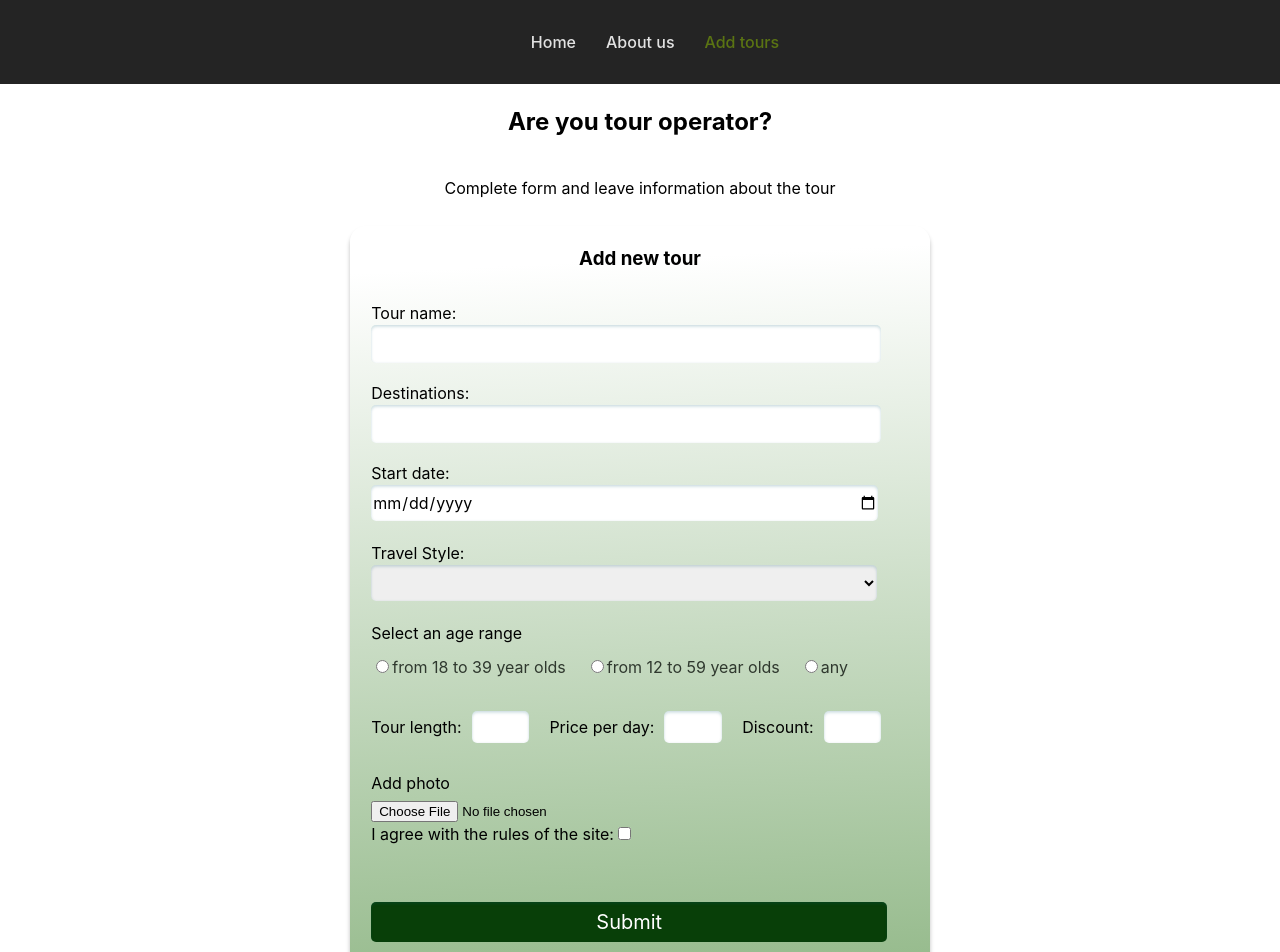
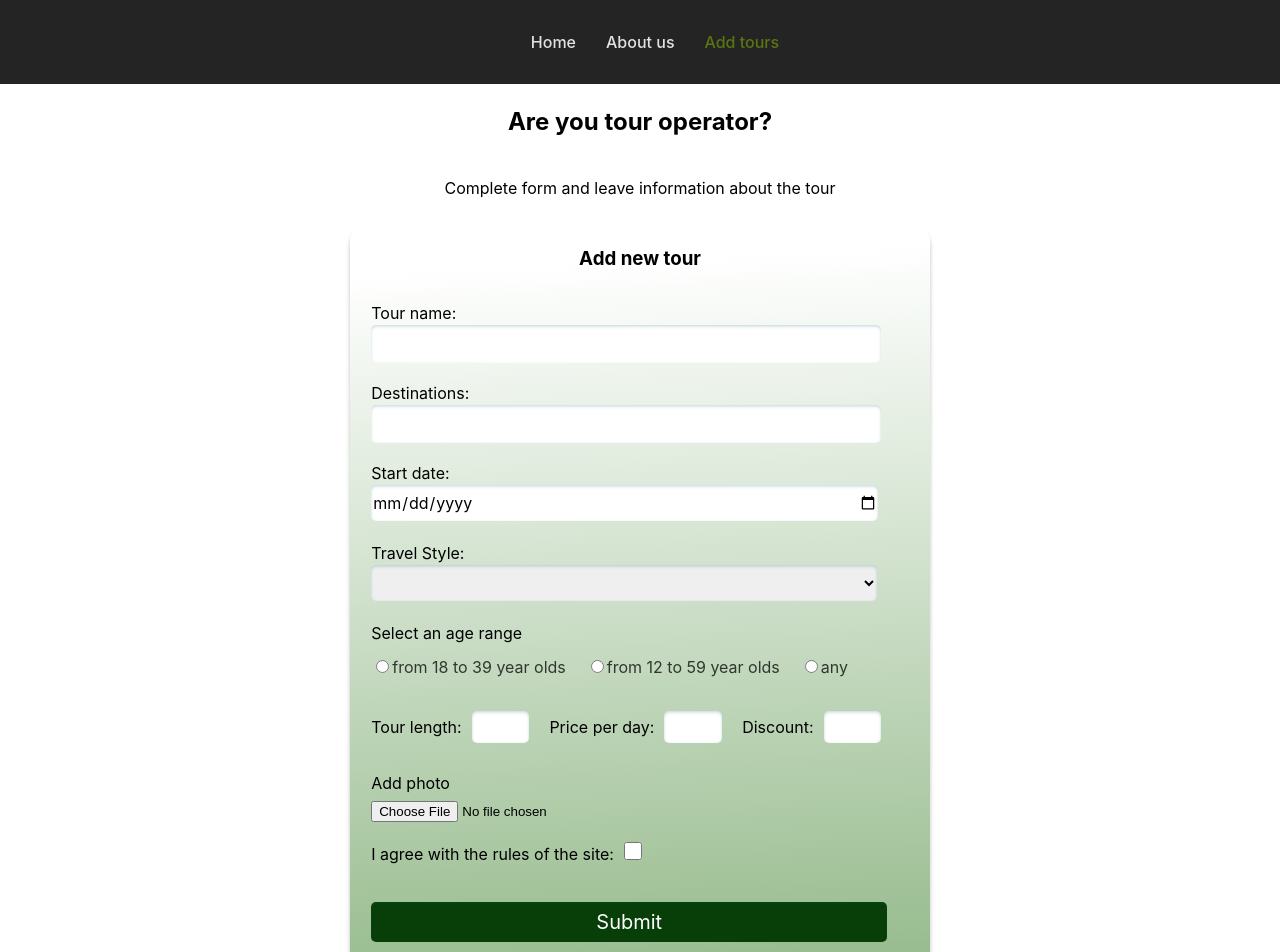
Before and after one commit to ElizabethT7/React-RSSchool, a React (Vite) app in the folder components/: page /tours in a window 1280 px wide. Shown: the top 952 px of the page. Built offline with nearby package versions, Linux system fonts and the light colour scheme.

Commit message:
refactor: replace ToursPages class component with functional and change success message

```diff
--- a/components/src/components/Card/types.ts
+++ b/components/src/components/Card/types.ts
@@ -3,7 +3,7 @@ export default interface ICard {
   title: string;
   description: string;
   destinations: string;
-  age: string;
+  age?: string;
   price: string;
   discountPercentage: number;
   discountPrice: string;
--- a/components/src/components/Form/Form.tsx
+++ b/components/src/components/Form/Form.tsx
@@ -44,7 +44,6 @@ const Form = (props: FormProps) => {
       pricePerDay: dayPrice,
       tourLength: days,
     });
-    alert('The data has been saved');
     reset();
   };
 
@@ -213,6 +212,7 @@ const Form = (props: FormProps) => {
           rules={{ required: text.errorItems[9] }}
           render={({ field: { onChange } }) => (
             <input
+              className={styles.check}
               type="checkbox"
               {...register('agree', { required: text.errorItems[4] })}
               onChange={onChange}
--- a/components/src/pages/ToursPage/ToursPage.module.css
+++ b/components/src/pages/ToursPage/ToursPage.module.css
@@ -25,3 +25,8 @@
   color: rgb(181, 183, 182);
   font-size: 12px;
 }
+
+.success {
+  font-size: 1.6rem;
+  color: #638110de;
+}
--- a/components/src/pages/ToursPage/ToursPage.tsx
+++ b/components/src/pages/ToursPage/ToursPage.tsx
@@ -1,35 +1,34 @@
-import React, { Component } from 'react';
+import { useState } from 'react';
 import Form from '../../components/Form/Form';
 import { FormFieldsProps } from 'components/Form/types';
 import styles from './ToursPage.module.css';
 import Card from '../../components/Card/Card';
 
-class ToursPage extends Component<Record<string, never>, { cards: FormFieldsProps[] }> {
-  constructor(props: Record<string, never>) {
-    super(props);
-    this.state = {
-      cards: [],
-    };
-  }
-  onSubmit = (FormFields: FormFieldsProps) => {
-    this.setState({
-      cards: [...this.state.cards, FormFields],
-    });
+const ToursPage = () => {
+  const [cards, setCards] = useState<FormFieldsProps[]>([]);
+  const [success, setSuccess] = useState(false);
+
+  const onSubmit = (FormFields: FormFieldsProps) => {
+    setCards([...cards, FormFields]);
+    setSuccess(true);
+    setTimeout(() => {
+      setSuccess(false);
+    }, 5500);
   };
 
-  render() {
   return (
     <section className={styles.tours}>
       <h2>Are you tour operator?</h2>
       <p>Complete form and leave information about the tour</p>
       <section className={styles.form__container}>
         <h3>Add new tour</h3>
-          <Form onSubmit={this.onSubmit} />
+        <Form onSubmit={onSubmit} />
       </section>
+      {success && <div className={styles.success}>The data has been saved</div>}
       <section>
         <h3>Tours</h3>
         <div className={styles.tours__container}>
-            {this.state.cards.map((card, index) => (
+          {cards.map((card, index) => (
             <div key={index} style={{ marginTop: 20 }}>
               <Card card={card} />
               <span className={styles.date}>Tour start: {card.startDate}</span>
@@ -39,7 +38,6 @@ class ToursPage extends Component<Record<string, never>, { cards: FormFieldsProp
       </section>
     </section>
   );
-  }
-}
+};
 
 export default ToursPage;
```
Lines whose indentation alone changed are shown as unchanged.
